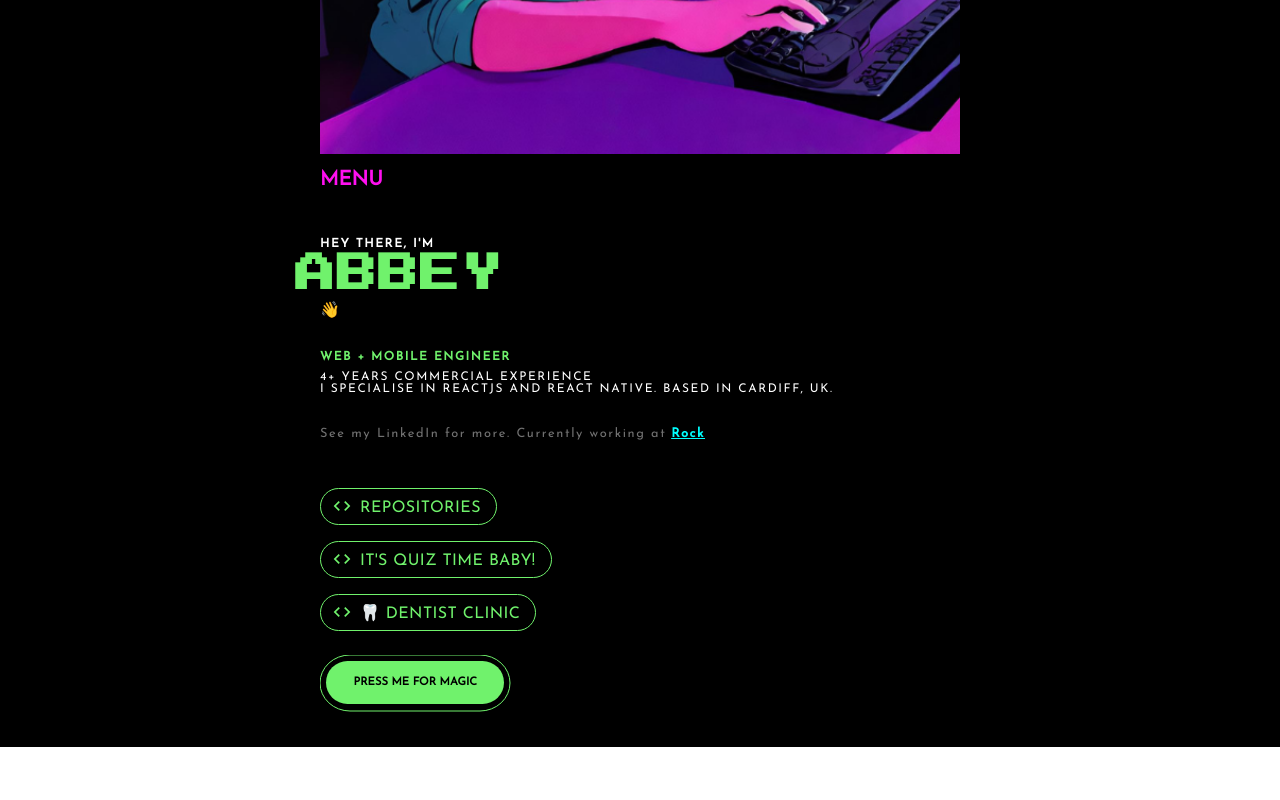
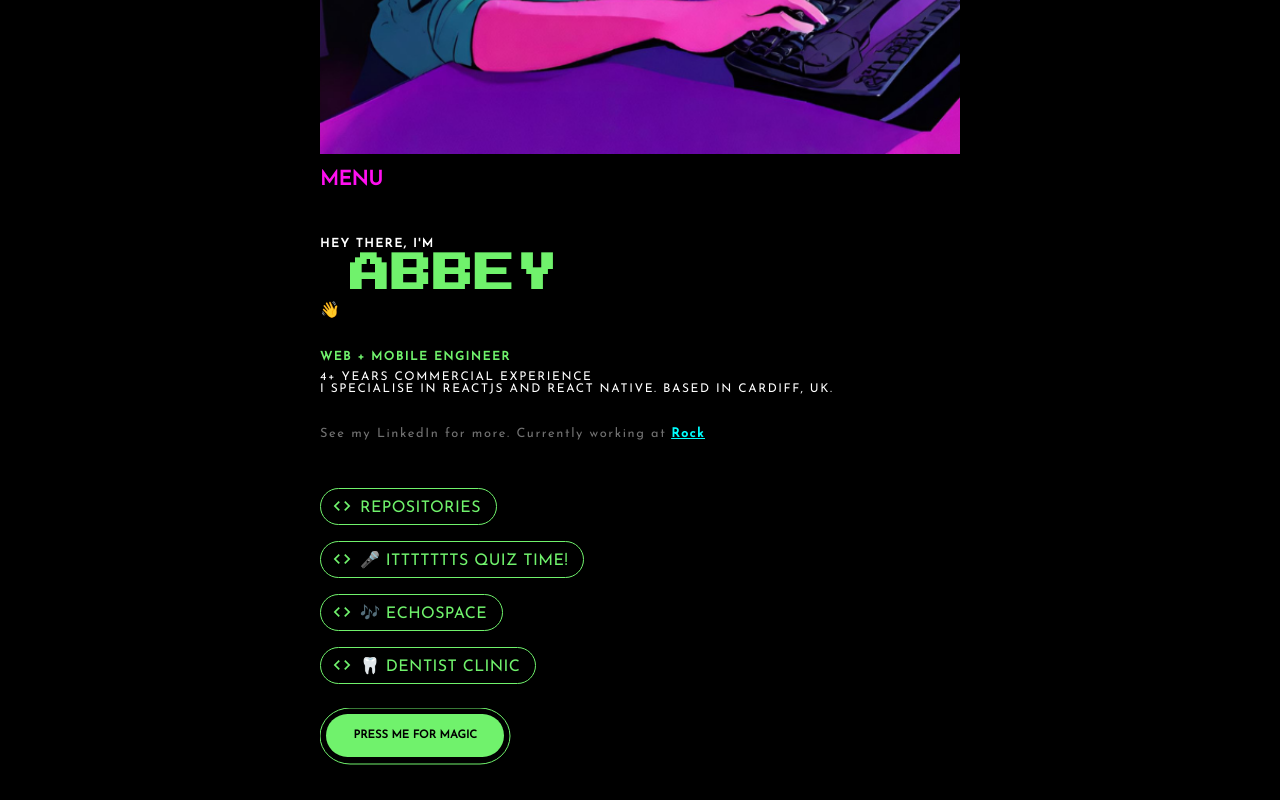
Before and after one commit to Abbeyy/portfolio, a React (Create React App) app: page / in a window 1280 px wide. Shown: the part 646-1446 px from the top of the page. Before the commit the page ends 1393 px from the top, so only its background shows below. Built offline with nearby package versions, Linux system fonts and the light colour scheme.

Commit message:
Included music player deploy link

```diff
--- a/src/components/profile/links/links.tsx
+++ b/src/components/profile/links/links.tsx
@@ -57,7 +57,34 @@ export const Links = () => {
               style={{ minWidth: "120px" }}
               className={`${styles["link-a-text"]}`}
             >
-              It's Quiz time baby!
+              🎤 Ittttttts Quiz time!
+            </p>
+          </Button>
+        </motion.div>
+      </a>
+      <a href="https://abbeys--player.web.app/login">
+        <motion.div
+          whileHover={{ scale: [null, 1.5, 1.4], x: [0, 85, 70] }}
+          transition={{ duration: 0.3 }}
+          className={`${styles["link-a"]}`}
+        >
+          <Button
+            style={{
+              cursor: "pointer",
+              color: "#70F26C",
+              backgroundColor: "black",
+              borderColor: "#70F26C",
+              borderRadius: 25,
+            }}
+            variant="outlined"
+            startIcon={<CodeIcon />}
+            className={`${styles["link-a"]}`}
+          >
+            <p
+              style={{ minWidth: "120px" }}
+              className={`${styles["link-a-text"]}`}
+            >
+              🎶 EchoSpace
             </p>
           </Button>
         </motion.div>
@@ -106,23 +133,7 @@ export const Links = () => {
           </Button>
         </div>
       </a>
-      <a href="https://abbeys--player.web.app">
-        <div className={`${styles["link-a"]}`}>
-          <Button
-            style={{
-              color: "#70F26C",
-              backgroundColor: "black",
-              borderColor: "#70F26C",
-              borderRadius: 25,
-            }}
-            variant="outlined"
-            startIcon={<CodeIcon />}
-            className={`${styles["link-a"]}`}
-          >
-            ♫ Player
-          </Button>
-        </div>
-      </a> */}
+      */}
     </div>
   );
 };
```
